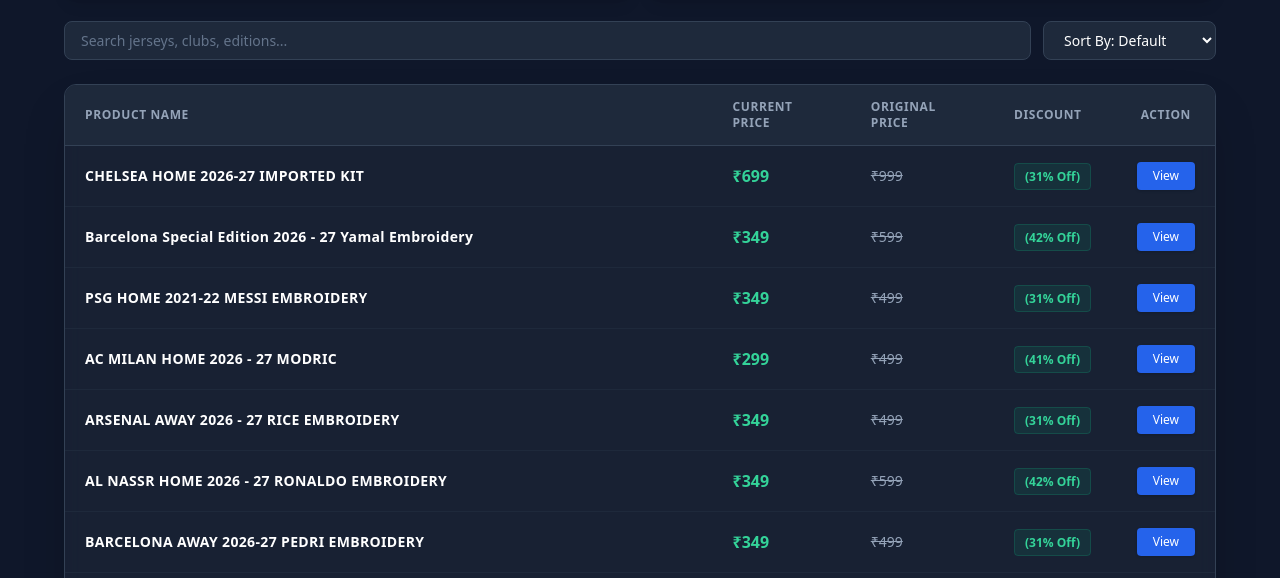
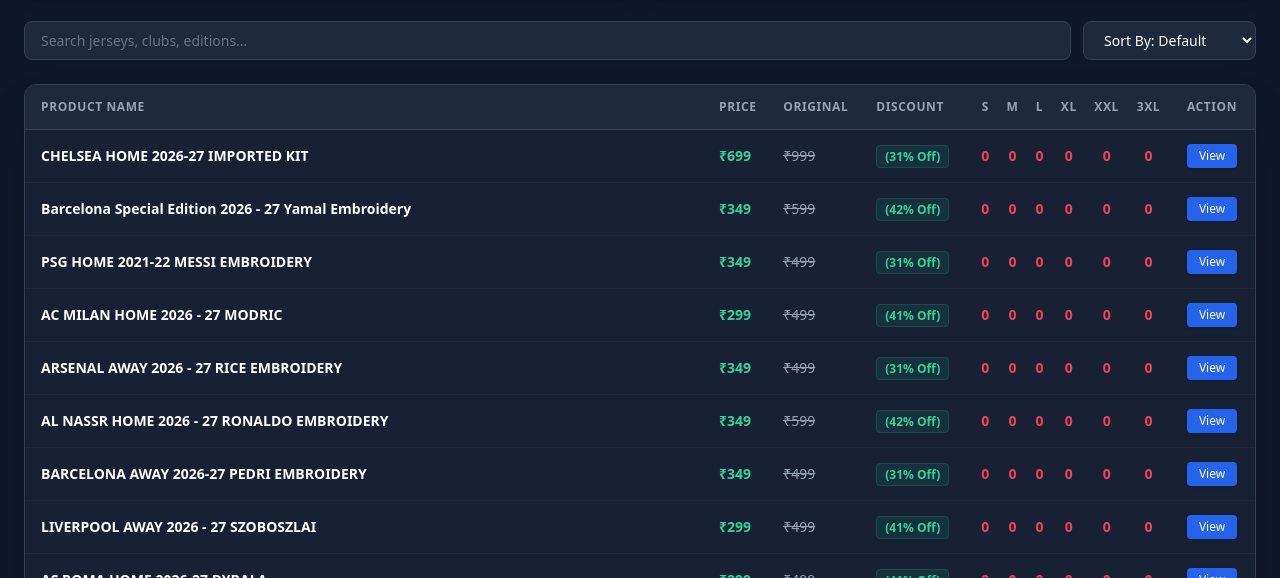
Before and after one commit to Djmon007/sports-tracker, a plain HTML site: page index.html in a window 1280 px wide. Shown: the part 222-800 px from the top of the page. Drawn offline with nearby package versions, Linux system fonts and the light colour scheme.

Commit message:
Update index.html

```diff
--- a/index.html
+++ b/index.html
@@ -8,12 +8,12 @@
 </head>
 <body class="bg-[#0f172a] text-slate-100 min-h-screen p-6">
 
-  <div class="max-w-6xl mx-auto space-y-6">
+  <div class="max-w-7xl mx-auto space-y-6">
     <!-- Header -->
     <header class="flex flex-col sm:flex-row justify-between items-start sm:items-center gap-4 border-b border-slate-800 pb-5">
       <div>
         <h1 class="text-2xl font-bold text-white tracking-tight">MFA Sports Product Monitor</h1>
-        <p class="text-sm text-slate-400">Live 24x7 price tracking & catalog monitoring</p>
+        <p class="text-sm text-slate-400">Live 24x7 price & size-level stock inventory</p>
       </div>
       <div id="lastUpdated" class="text-xs text-slate-500 font-mono">
         Last updated: —
@@ -69,16 +69,23 @@
         <table class="w-full text-left text-sm">
           <thead class="bg-[#1e293b] uppercase text-xs text-slate-400 tracking-wider border-b border-slate-700">
             <tr>
-              <th class="py-3.5 px-5">Product Name</th>
-              <th class="py-3.5 px-5">Current Price</th>
-              <th class="py-3.5 px-5">Original Price</th>
-              <th class="py-3.5 px-5">Discount</th>
-              <th class="py-3.5 px-5 text-center">Action</th>
+              <th class="py-3.5 px-4 min-w-[200px]">Product Name</th>
+              <th class="py-3.5 px-3">Price</th>
+              <th class="py-3.5 px-3">Original</th>
+              <th class="py-3.5 px-3">Discount</th>
+              <!-- Sizes -->
+              <th class="py-3.5 px-2 text-center">S</th>
+              <th class="py-3.5 px-2 text-center">M</th>
+              <th class="py-3.5 px-2 text-center">L</th>
+              <th class="py-3.5 px-2 text-center">XL</th>
+              <th class="py-3.5 px-2 text-center">XXL</th>
+              <th class="py-3.5 px-2 text-center">3XL</th>
+              <th class="py-3.5 px-4 text-center">Action</th>
             </tr>
           </thead>
           <tbody id="tableBody" class="divide-y divide-slate-800">
             <tr>
-              <td colspan="5" class="py-8 text-center text-slate-400">Fetching latest products...</td>
+              <td colspan="11" class="py-8 text-center text-slate-400">Fetching latest products and size stock...</td>
             </tr>
           </tbody>
         </table>
@@ -88,6 +95,7 @@
 
   <script>
     let products = [];
+    const SIZES = ["S", "M", "L", "XL", "XXL", "3XL"];
 
     async function loadData() {
       try {
@@ -95,7 +103,6 @@
         if (!response.ok) throw new Error('Could not fetch products.json');
         const data = await response.json();
 
-        // Handle both previous list format and new metadata payload format
         if (Array.isArray(data)) {
           products = data;
           document.getElementById('totalCount').innerText = data.length;
@@ -113,11 +120,21 @@
       } catch (err) {
         document.getElementById('tableBody').innerHTML = `
           <tr>
-            <td colspan="5" class="py-8 text-center text-rose-400">
+            <td colspan="11" class="py-8 text-center text-rose-400">
               Failed to load product data. Check if <code>data/products.json</code> exists.
             </td>
           </tr>
         `;
+      }
+    }
+
+    function renderStockBadge(count) {
+      if (count === undefined || count === null) return `<span class="text-slate-500">—</span>`;
+      const num = Number(count);
+      if (num > 0) {
+        return `<span class="text-emerald-400 font-bold">${num}</span>`;
+      } else {
+        return `<span class="text-rose-500 font-bold">0</span>`;
       }
     }
 
@@ -126,7 +143,7 @@
       if (!items.length) {
         tbody.innerHTML = `
           <tr>
-            <td colspan="5" class="py-8 text-center text-slate-400">No matching items found.</td>
+            <td colspan="11" class="py-8 text-center text-slate-400">No matching items found.</td>
           </tr>
         `;
         return;
@@ -136,24 +153,30 @@
         const curr = item.current_price ? `₹${item.current_price}` : '—';
         const orig = item.original_price ? `<span class="line-through text-slate-400">₹${item.original_price}</span>` : '—';
         const offBadge = item.off
-          ? `<span class="bg-emerald-500/10 text-emerald-400 border border-emerald-500/20 px-2.5 py-1 rounded text-xs font-semibold">${item.off}</span>`
+          ? `<span class="bg-emerald-500/10 text-emerald-400 border border-emerald-500/20 px-2 py-0.5 rounded text-xs font-semibold">${item.off}</span>`
           : '—';
 
         const newBadge = item.is_new
-          ? `<span class="ml-2 bg-blue-500/20 text-blue-400 border border-blue-500/30 px-2 py-0.5 rounded text-xs uppercase tracking-wider font-bold">NEW</span>`
+          ? `<span class="ml-2 bg-blue-500/20 text-blue-400 border border-blue-500/30 px-1.5 py-0.5 rounded text-[10px] uppercase font-bold tracking-wider">NEW</span>`
           : '';
+
+        const sizeCols = SIZES.map(s => {
+          const count = item.sizes ? item.sizes[s] : 0;
+          return `<td class="py-3.5 px-2 text-center">${renderStockBadge(count)}</td>`;
+        }).join('');
 
         return `
           <tr class="hover:bg-slate-800/50 transition">
-            <td class="py-4 px-5 font-semibold text-white tracking-wide">
+            <td class="py-3.5 px-4 font-semibold text-white">
               ${item.title}${newBadge}
             </td>
-            <td class="py-4 px-5 text-emerald-400 font-bold text-base">${curr}</td>
-            <td class="py-4 px-5">${orig}</td>
-            <td class="py-4 px-5">${offBadge}</td>
-            <td class="py-4 px-5 text-center">
+            <td class="py-3.5 px-3 text-emerald-400 font-bold text-sm">${curr}</td>
+            <td class="py-3.5 px-3">${orig}</td>
+            <td class="py-3.5 px-3">${offBadge}</td>
+            ${sizeCols}
+            <td class="py-3.5 px-4 text-center">
               <a href="${item.url}" target="_blank" rel="noopener noreferrer"
-                 class="inline-block bg-blue-600 hover:bg-blue-500 text-white px-4 py-1.5 rounded text-xs font-medium transition shadow">
+                 class="inline-block bg-blue-600 hover:bg-blue-500 text-white px-3 py-1 rounded text-xs font-medium transition shadow">
                 View
               </a>
             </td>
```
